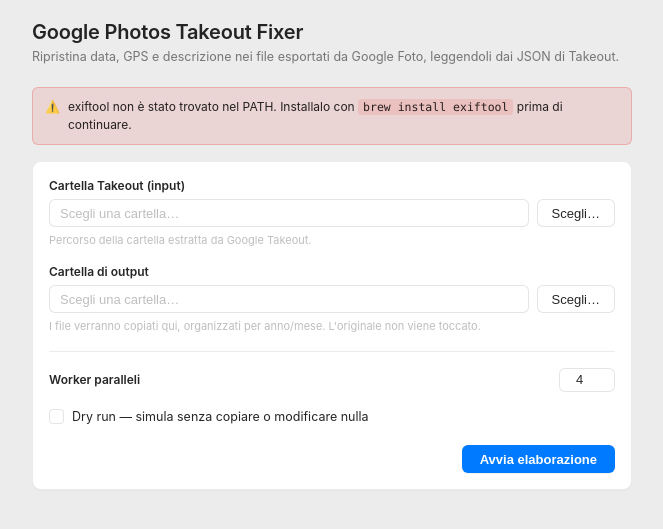
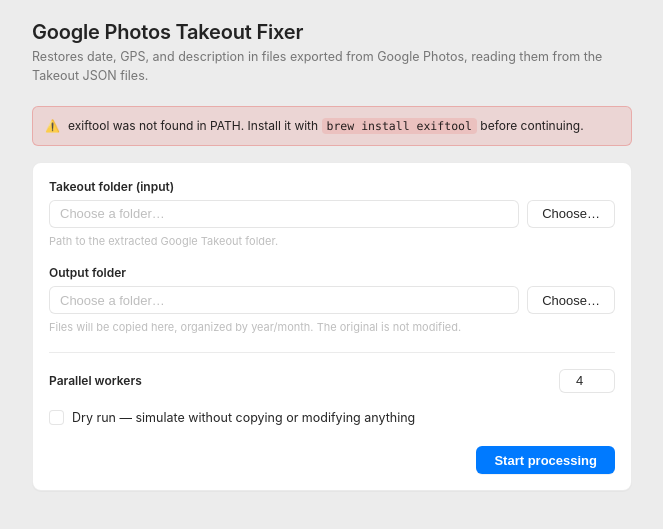
Before and after one commit to MEPoss/Google-Photos-Takeout-Fixer, a Flask app: page / in a window 1280 px wide. Shown: the top 529 px of the page, without its empty margins (308-971 px from the left). Run offline with Flask 3, Linux system fonts and the light colour scheme.

Commit message:
Aggiunge il supporto alla lingua inglese
Rileva navigator.language nel frontend e traduce tutti i testi statici
e dinamici dell'interfaccia (etichette, hint, badge di stato, alert).
I messaggi di log del backend passano ora attraverso un piccolo
dizionario IT/EN in core.py, selezionato dal parametro `lang` inviato
dal frontend a /api/start.

```diff
--- a/app.py
+++ b/app.py
@@ -28,10 +28,28 @@ app = Flask(__name__, template_folder=_template_folder())
 
 JOBS = {}
 
+API_ERRORS = {
+    "it": {
+        "no_exiftool": "exiftool non è installato o non è nel PATH.",
+        "missing_dirs": "Specifica sia la cartella di input che quella di output.",
+        "job_not_found": "Job non trovato.",
+    },
+    "en": {
+        "no_exiftool": "exiftool is not installed or not in PATH.",
+        "missing_dirs": "Please specify both the input and output folders.",
+        "job_not_found": "Job not found.",
+    },
+}
+
+
+def _lang(data=None):
+    lang = (data or {}).get("lang") if data else request.args.get("lang")
+    return lang if lang in API_ERRORS else "it"
+
 
 @app.route("/")
 def index():
-    return render_template("index.html", exiftool_ok=check_exiftool())
+    return render_template("index.html")
 
 
 @app.route("/api/exiftool-status")
@@ -41,10 +59,13 @@ def exiftool_status():
 
 @app.route("/api/start", methods=["POST"])
 def start_job():
+    data = request.get_json(force=True)
+    lang = _lang(data)
+    errors = API_ERRORS[lang]
+
     if not check_exiftool():
-        return jsonify({"error": "exiftool non è installato o non è nel PATH."}), 400
+        return jsonify({"error": errors["no_exiftool"]}), 400
 
-    data = request.get_json(force=True)
     input_dir = (data.get("input_dir") or "").strip()
     output_dir = (data.get("output_dir") or "").strip()
     dry_run = bool(data.get("dry_run"))
@@ -54,9 +75,9 @@ def start_job():
         jobs_count = 4
 
     if not input_dir or not output_dir:
-        return jsonify({"error": "Specifica sia la cartella di input che quella di output."}), 400
+        return jsonify({"error": errors["missing_dirs"]}), 400
 
-    job = Job(input_dir, output_dir, dry_run=dry_run, jobs=jobs_count)
+    job = Job(input_dir, output_dir, dry_run=dry_run, jobs=jobs_count, lang=lang)
     job_id = str(uuid.uuid4())
     JOBS[job_id] = job
     job.start()
@@ -68,7 +89,7 @@ def start_job():
 def job_status(job_id):
     job = JOBS.get(job_id)
     if job is None:
-        return jsonify({"error": "Job non trovato."}), 404
+        return jsonify({"error": API_ERRORS[_lang()]["job_not_found"]}), 404
     return jsonify(job.to_dict())
 
 
--- a/setup.py
+++ b/setup.py
@@ -36,8 +36,8 @@ OPTIONS = {
         "CFBundleName": "Google Photos Takeout Fixer",
         "CFBundleDisplayName": "Google Photos Takeout Fixer",
         "CFBundleIdentifier": "com.ugopossenti.googlephotostakeoutfixer",
-        "CFBundleVersion": "1.0",
-        "CFBundleShortVersionString": "1.0",
+        "CFBundleVersion": "1.0.1",
+        "CFBundleShortVersionString": "1.0.1",
         "LSMinimumSystemVersion": "11.0",
         "NSHighResolutionCapable": True,
     },
--- a/templates/index.html
+++ b/templates/index.html
@@ -1,5 +1,5 @@
 <!doctype html>
-<html lang="it">
+<html lang="it" id="html-root">
 <head>
 <meta charset="utf-8">
 <title>Google Photos Takeout Fixer</title>
@@ -382,40 +382,38 @@
 <div class="wrap">
   <div class="title-block">
     <h1>Google Photos Takeout Fixer</h1>
-    <p class="subtitle">Ripristina data, GPS e descrizione nei file esportati da Google Foto, leggendoli dai JSON di Takeout.</p>
+    <p class="subtitle" data-i18n="subtitle"></p>
   </div>
 
-  {% if not exiftool_ok %}
-  <div class="banner">
+  <div class="banner" id="exiftoolBanner" style="display:none">
     <span>⚠️</span>
-    <span>exiftool non è stato trovato nel PATH. Installalo con <code>brew install exiftool</code> prima di continuare.</span>
+    <span data-i18n-html="exiftoolMissing"></span>
   </div>
-  {% endif %}
 
   <div class="group-box">
     <div class="field">
-      <label class="field-label" for="input_dir">Cartella Takeout (input)</label>
+      <label class="field-label" for="input_dir" data-i18n="inputLabel"></label>
       <div class="path-row">
-        <input type="text" id="input_dir" placeholder="Scegli una cartella…" readonly onclick="pickFolder('input_dir')">
-        <button type="button" class="btn" onclick="pickFolder('input_dir')">Scegli…</button>
+        <input type="text" id="input_dir" readonly onclick="pickFolder('input_dir')">
+        <button type="button" class="btn" onclick="pickFolder('input_dir')" data-i18n="choose"></button>
       </div>
-      <div class="field-hint">Percorso della cartella estratta da Google Takeout.</div>
+      <div class="field-hint" data-i18n="inputHint"></div>
     </div>
 
     <div class="field">
-      <label class="field-label" for="output_dir">Cartella di output</label>
+      <label class="field-label" for="output_dir" data-i18n="outputLabel"></label>
       <div class="path-row">
-        <input type="text" id="output_dir" placeholder="Scegli una cartella…" readonly onclick="pickFolder('output_dir')">
-        <button type="button" class="btn" onclick="pickFolder('output_dir')">Scegli…</button>
+        <input type="text" id="output_dir" readonly onclick="pickFolder('output_dir')">
+        <button type="button" class="btn" onclick="pickFolder('output_dir')" data-i18n="choose"></button>
       </div>
-      <div class="field-hint">I file verranno copiati qui, organizzati per anno/mese. L'originale non viene toccato.</div>
+      <div class="field-hint" data-i18n="outputHint"></div>
     </div>
 
     <hr class="separator">
 
     <div class="field">
       <div class="stepper-row">
-        <label class="field-label" for="jobs">Worker paralleli</label>
+        <label class="field-label" for="jobs" data-i18n="jobsLabel"></label>
         <input type="number" id="jobs" value="4" min="1" max="16">
       </div>
     </div>
@@ -423,12 +421,12 @@
     <div class="field">
       <div class="checkbox-row">
         <input type="checkbox" id="dry_run">
-        <label for="dry_run">Dry run — simula senza copiare o modificare nulla</label>
+        <label for="dry_run" data-i18n="dryRun"></label>
       </div>
     </div>
 
     <div class="actions-row">
-      <button id="startBtn" class="btn-primary" onclick="startJob()">Avvia elaborazione</button>
+      <button id="startBtn" class="btn-primary" onclick="startJob()" data-i18n="start"></button>
     </div>
   </div>
 
@@ -439,10 +437,10 @@
     <div class="progress-outer"><div class="progress-inner" id="progressBar"></div></div>
 
     <div class="stats">
-      <div class="stat"><div class="num" id="statTotal">0</div><div class="lbl">Totali</div></div>
-      <div class="stat done"><div class="num" id="statProcessed">0</div><div class="lbl">Processati</div></div>
-      <div class="stat missing"><div class="num" id="statMissing">0</div><div class="lbl">Senza JSON</div></div>
-      <div class="stat errors"><div class="num" id="statErrors">0</div><div class="lbl">Errori</div></div>
+      <div class="stat"><div class="num" id="statTotal">0</div><div class="lbl" data-i18n="statTotal"></div></div>
+      <div class="stat done"><div class="num" id="statProcessed">0</div><div class="lbl" data-i18n="statProcessed"></div></div>
+      <div class="stat missing"><div class="num" id="statMissing">0</div><div class="lbl" data-i18n="statMissing"></div></div>
+      <div class="stat errors"><div class="num" id="statErrors">0</div><div class="lbl" data-i18n="statErrors"></div></div>
     </div>
 
     <div id="log"></div>
@@ -450,12 +448,94 @@
 </div>
 
 <script>
+const I18N = {
+  it: {
+    subtitle: "Ripristina data, GPS e descrizione nei file esportati da Google Foto, leggendoli dai JSON di Takeout.",
+    exiftoolMissing: 'exiftool non è stato trovato nel PATH. Installalo con <code>brew install exiftool</code> prima di continuare.',
+    inputLabel: "Cartella Takeout (input)",
+    inputHint: "Percorso della cartella estratta da Google Takeout.",
+    outputLabel: "Cartella di output",
+    outputHint: "I file verranno copiati qui, organizzati per anno/mese. L'originale non viene toccato.",
+    choose: "Scegli…",
+    choosePlaceholder: "Scegli una cartella…",
+    jobsLabel: "Worker paralleli",
+    dryRun: "Dry run — simula senza copiare o modificare nulla",
+    start: "Avvia elaborazione",
+    starting: "Elaborazione in corso…",
+    statTotal: "Totali",
+    statProcessed: "Processati",
+    statMissing: "Senza JSON",
+    statErrors: "Errori",
+    statusLabels: {pending: 'In attesa', scanning: 'Scansione in corso', running: 'Elaborazione in corso', done: 'Completato', error: 'Errore'},
+    missingDirsAlert: "Inserisci sia la cartella di input che quella di output.",
+    commErrorAlert: "Errore di comunicazione con il server: ",
+    errorAlert: "Errore: ",
+    pickFolderError: "Impossibile aprire il selettore di cartelle: ",
+    pickFolderUnavailable: "Il selettore nativo è disponibile solo nell'app desktop.",
+  },
+  en: {
+    subtitle: "Restores date, GPS, and description in files exported from Google Photos, reading them from the Takeout JSON files.",
+    exiftoolMissing: 'exiftool was not found in PATH. Install it with <code>brew install exiftool</code> before continuing.',
+    inputLabel: "Takeout folder (input)",
+    inputHint: "Path to the extracted Google Takeout folder.",
+    outputLabel: "Output folder",
+    outputHint: "Files will be copied here, organized by year/month. The original is not modified.",
+    choose: "Choose…",
+    choosePlaceholder: "Choose a folder…",
+    jobsLabel: "Parallel workers",
+    dryRun: "Dry run — simulate without copying or modifying anything",
+    start: "Start processing",
+    starting: "Processing…",
+    statTotal: "Total",
+    statProcessed: "Processed",
+    statMissing: "Missing JSON",
+    statErrors: "Errors",
+    statusLabels: {pending: 'Pending', scanning: 'Scanning', running: 'Processing', done: 'Done', error: 'Error'},
+    missingDirsAlert: "Please select both the input and output folders.",
+    commErrorAlert: "Server communication error: ",
+    errorAlert: "Error: ",
+    pickFolderError: "Could not open the folder picker: ",
+    pickFolderUnavailable: "The native picker is only available in the desktop app.",
+  },
+};
+
+function detectLang() {
+  const nav = (navigator.language || navigator.userLanguage || "en").toLowerCase();
+  return nav.startsWith("it") ? "it" : "en";
+}
+
+const LANG = detectLang();
+const T = I18N[LANG];
+
+function applyTranslations() {
+  document.getElementById("html-root").setAttribute("lang", LANG);
+  document.querySelectorAll("[data-i18n]").forEach(function (el) {
+    el.textContent = T[el.getAttribute("data-i18n")];
+  });
+  document.querySelectorAll("[data-i18n-html]").forEach(function (el) {
+    el.innerHTML = T[el.getAttribute("data-i18n-html")];
+  });
+  document.getElementById("input_dir").placeholder = T.choosePlaceholder;
+  document.getElementById("output_dir").placeholder = T.choosePlaceholder;
+}
+
+applyTranslations();
+
 let pollTimer = null;
 let pywebviewReady = false;
 
 window.addEventListener('pywebviewready', function () {
   pywebviewReady = true;
 });
+
+fetch('/api/exiftool-status')
+  .then(r => r.json())
+  .then(data => {
+    if (!data.installed) {
+      document.getElementById('exiftoolBanner').style.display = 'flex';
+    }
+  })
+  .catch(() => {});
 
 async function pickFolder(inputId) {
   if (window.pywebview && window.pywebview.api && pywebviewReady) {
@@ -465,10 +545,10 @@ async function pickFolder(inputId) {
         document.getElementById(inputId).value = path;
       }
     } catch (err) {
-      alert('Impossibile aprire il selettore di cartelle: ' + err);
+      alert(T.pickFolderError + err);
     }
   } else {
-    alert('Il selettore nativo è disponibile solo nell\'app desktop. Incolla il percorso manualmente.');
+    alert(T.pickFolderUnavailable);
   }
 }
 
@@ -479,13 +559,13 @@ function startJob() {
   const jobs = parseInt(document.getElementById('jobs').value, 10) || 4;
 
   if (!input_dir || !output_dir) {
-    alert('Inserisci sia la cartella di input che quella di output.');
+    alert(T.missingDirsAlert);
     return;
   }
 
   const btn = document.getElementById('startBtn');
   btn.disabled = true;
-  btn.textContent = 'Elaborazione in corso…';
+  btn.textContent = T.starting;
   document.getElementById('statusArea').style.display = 'block';
   document.getElementById('log').style.display = 'block';
   document.getElementById('log').textContent = '';
@@ -493,35 +573,34 @@ function startJob() {
   fetch('/api/start', {
     method: 'POST',
     headers: {'Content-Type': 'application/json'},
-    body: JSON.stringify({input_dir, output_dir, dry_run, jobs})
+    body: JSON.stringify({input_dir, output_dir, dry_run, jobs, lang: LANG})
   })
   .then(r => r.json())
   .then(data => {
     if (data.error) {
       alert(data.error);
       btn.disabled = false;
-      btn.textContent = 'Avvia elaborazione';
+      btn.textContent = T.start;
       return;
     }
     pollTimer = setInterval(() => pollStatus(data.job_id), 800);
   })
   .catch(err => {
-    alert('Errore di comunicazione con il server: ' + err);
+    alert(T.commErrorAlert + err);
     btn.disabled = false;
-    btn.textContent = 'Avvia elaborazione';
+    btn.textContent = T.start;
   });
 }
 
 function pollStatus(jobId) {
-  fetch('/api/status/' + jobId)
+  fetch('/api/status/' + jobId + '?lang=' + LANG)
     .then(r => r.json())
     .then(data => {
       if (data.error) return;
 
       const badge = document.getElementById('statusBadge');
       badge.className = 'status-badge ' + data.state;
-      const labels = {pending: 'In attesa', scanning: 'Scansione in corso', running: 'Elaborazione in corso', done: 'Completato', error: 'Errore'};
-      badge.textContent = labels[data.state] || data.state;
+      badge.textContent = T.statusLabels[data.state] || data.state;
 
       document.getElementById('statTotal').textContent = data.total;
       document.getElementById('statProcessed').textContent = data.processed;
@@ -539,9 +618,9 @@ function pollStatus(jobId) {
         clearInterval(pollTimer);
         const btn = document.getElementById('startBtn');
         btn.disabled = false;
-        btn.textContent = 'Avvia elaborazione';
+        btn.textContent = T.start;
         if (data.state === 'error' && data.error_message) {
-          alert('Errore: ' + data.error_message);
+          alert(T.errorAlert + data.error_message);
         }
       }
     });
```
Also changed, not shown: core.py (+40 -10 lines).
